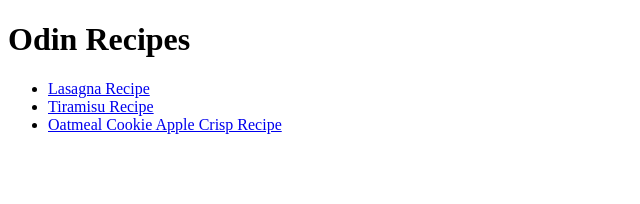
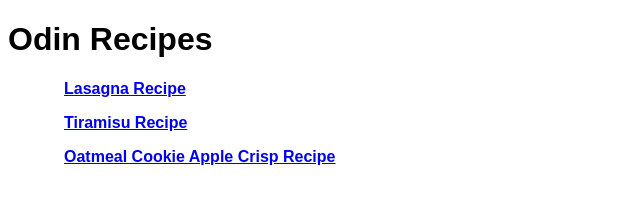
Before and after one commit to mickey-vee/odin-recipes, a plain HTML site: page index.html in a window 1280 px wide. Shown: the whole page, without its empty margins (0-640 px from the left). Drawn offline with Linux system fonts and the light colour scheme.

Commit message:
Added style sheet and styling to index.html

```diff
--- /dev/null
+++ b/index.css
@@ -0,0 +1,12 @@
+body {
+  font-family: sans-serif;
+}
+
+li {
+  list-style: none;
+  margin: 1rem;
+}
+
+a {
+  font-weight: bold;
+}
--- a/index.html
+++ b/index.html
@@ -4,6 +4,7 @@
     <meta charset="UTF-8" />
     <meta name="viewport" content="width=device-width, initial-scale=1.0" />
     <title>Document</title>
+    <link rel="stylesheet" href="./index.css" />
   </head>
   <body>
     <h1>Odin Recipes</h1>
```
